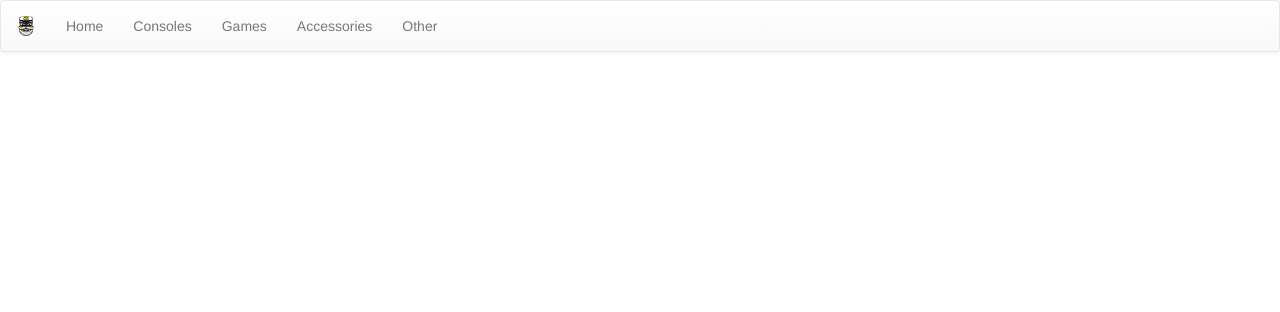
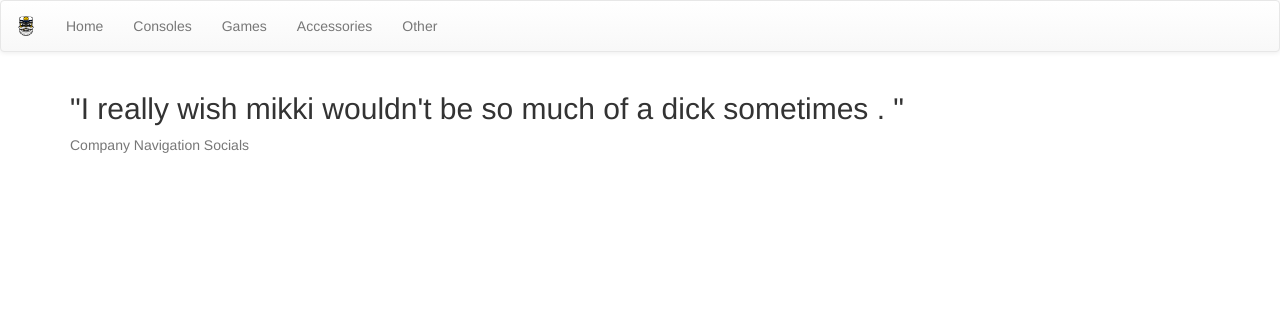
Before and after one commit to MikaelMani99/RU_vln2, a Django app: page / in a window 1280 px wide. Shown: the top 312 px of the page. Run offline with Django 3.2, Linux system fonts and the light colour scheme; some libraries are stand-ins or nearby versions.

Commit message:
Added footer

```diff
--- a/Project/templates/base.html
+++ b/Project/templates/base.html
@@ -12,6 +12,11 @@
     </head>
     <body>
         {% include "header.html"%}
+        <div class="container">
+            <h2>"I really wish mikki wouldn't be so much of a dick sometimes  . "</h2>
+            {% block content %}
+            {% endblock %}
+        </div>
         {% include "footer.html"%}
         <!-- Latest compiled and minified JavaScript -->
         <script src="https://maxcdn.bootstrapcdn.com/bootstrap/3.3.7/js/bootstrap.min.js" integrity="sha384-Tc5IQib027qvyjSMfHjOMaLkfuWVxZxUPnCJA7l2mCWNIpG9mGCD8wGNIcPD7Txa" crossorigin="anonymous"></script>
--- a/Project/templates/footer.html
+++ b/Project/templates/footer.html
@@ -1,10 +1,7 @@
-<!DOCTYPE html>
-<html lang="en">
-    <head>
-        <meta charset="UTF-8">
-        <title>Title</title>
-    </head>
-    <body>
-
-    </body>
-</html>
+<footer class="footer mt-auto py-3">
+  <div class="container">
+    <span class="text-muted">Company</span>
+    <span class="text-muted">Navigation</span>
+    <span class="text-muted">Socials</span>
+  </div>
+</footer>
```
